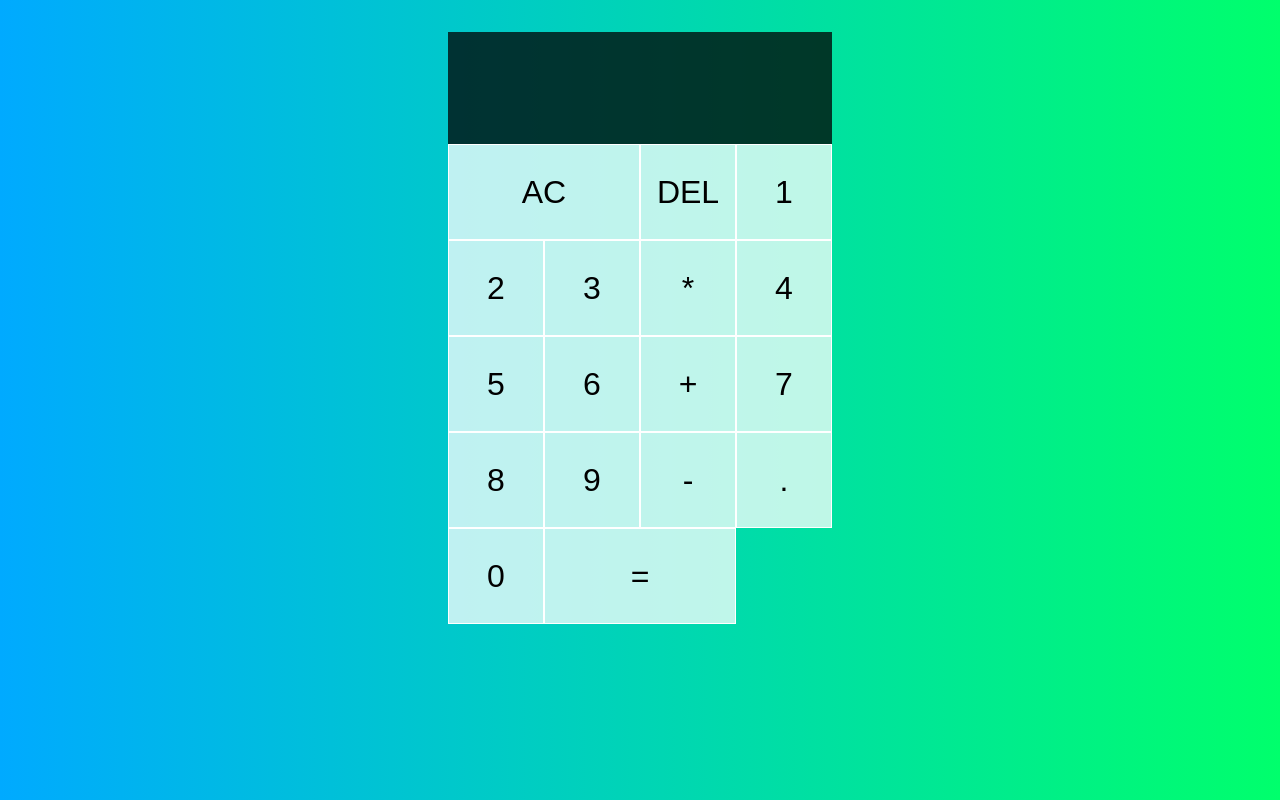
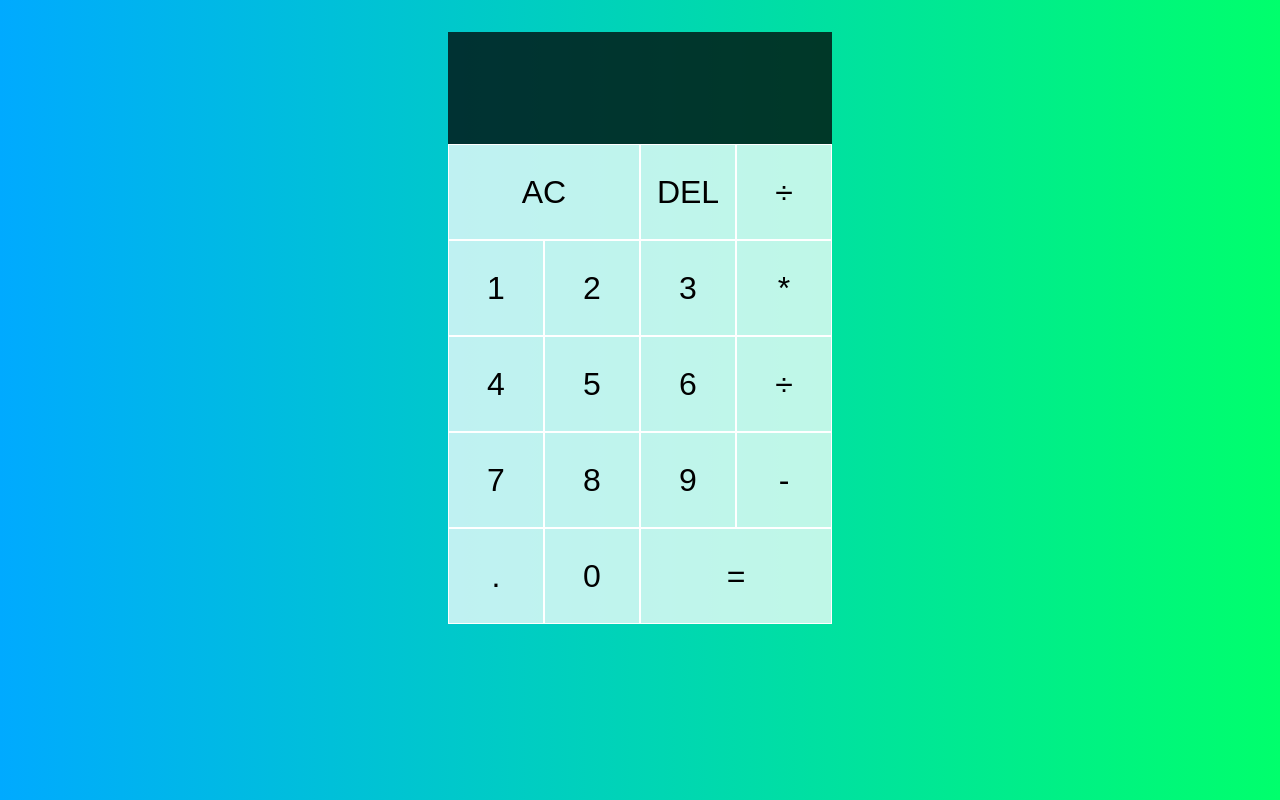
Before and after one commit to christianjcodes/react-calculator, a React (Create React App) app: page / in a window 1280 px wide. Built offline with nearby package versions, Linux system fonts and the light colour scheme.

Commit message:
Add OperationButton

```diff
--- a/src/App.js
+++ b/src/App.js
@@ -1,5 +1,6 @@
 import { useReducer } from "react";
 import DigitButton from "./DigitButton";
+import OperationButton from "./OperationButton";
 import "./styles.css";
 
 export const ACTIONS = {
@@ -36,19 +37,26 @@ function App() {
 			</div>
 			<button className="span-two">AC</button>
 			<button>DEL</button>
-			{/*<DigitButton digit="÷" dispatch={dispatch} />*/}{/* Divide symbol hex code: &#x00F7; */}
+			<OperationButton operation="÷" dispatch={dispatch} />{/* Divide symbol hex code: &#x00F7; */}
+
 			<DigitButton digit="1" dispatch={dispatch} />
 			<DigitButton digit="2" dispatch={dispatch} />
 			<DigitButton digit="3" dispatch={dispatch} />
-			<button>*</button>
+
+			<OperationButton operation="*" dispatch={dispatch} />
+
 			<DigitButton digit="4" dispatch={dispatch} />
 			<DigitButton digit="5" dispatch={dispatch} />
 			<DigitButton digit="6" dispatch={dispatch} />
-			<button>+</button>
+
+			<OperationButton operation="÷" dispatch={dispatch} />
+
 			<DigitButton digit="7" dispatch={dispatch} />
 			<DigitButton digit="8" dispatch={dispatch} />
 			<DigitButton digit="9" dispatch={dispatch} />
-			<button>-</button>
+
+			<OperationButton operation="-" dispatch={dispatch} />
+
 			<DigitButton digit="." dispatch={dispatch} />
 			<DigitButton digit="0" dispatch={dispatch} />
 			<button className="span-two">=</button>
--- /dev/null
+++ b/src/OperationButton.js
@@ -0,0 +1,12 @@
+import { ACTIONS } from "./App";
+
+export default function OperationButton({ dispatch, operation }) {
+	return (
+
+		<button onClick={() => dispatch({ type: ACTIONS.CHOOSE_OPERATION, payload: { operation }})}
+		>
+			{operation}
+		</button>
+
+	)
+}
```
